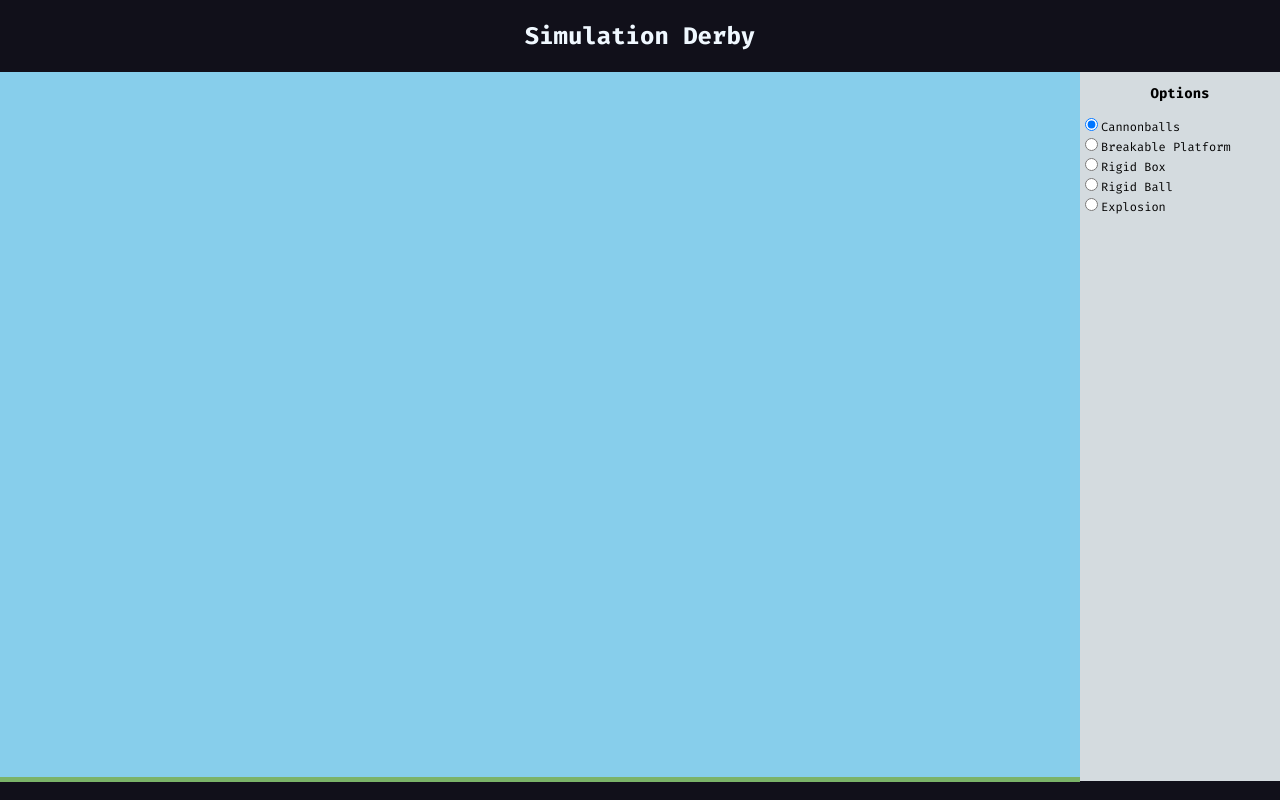
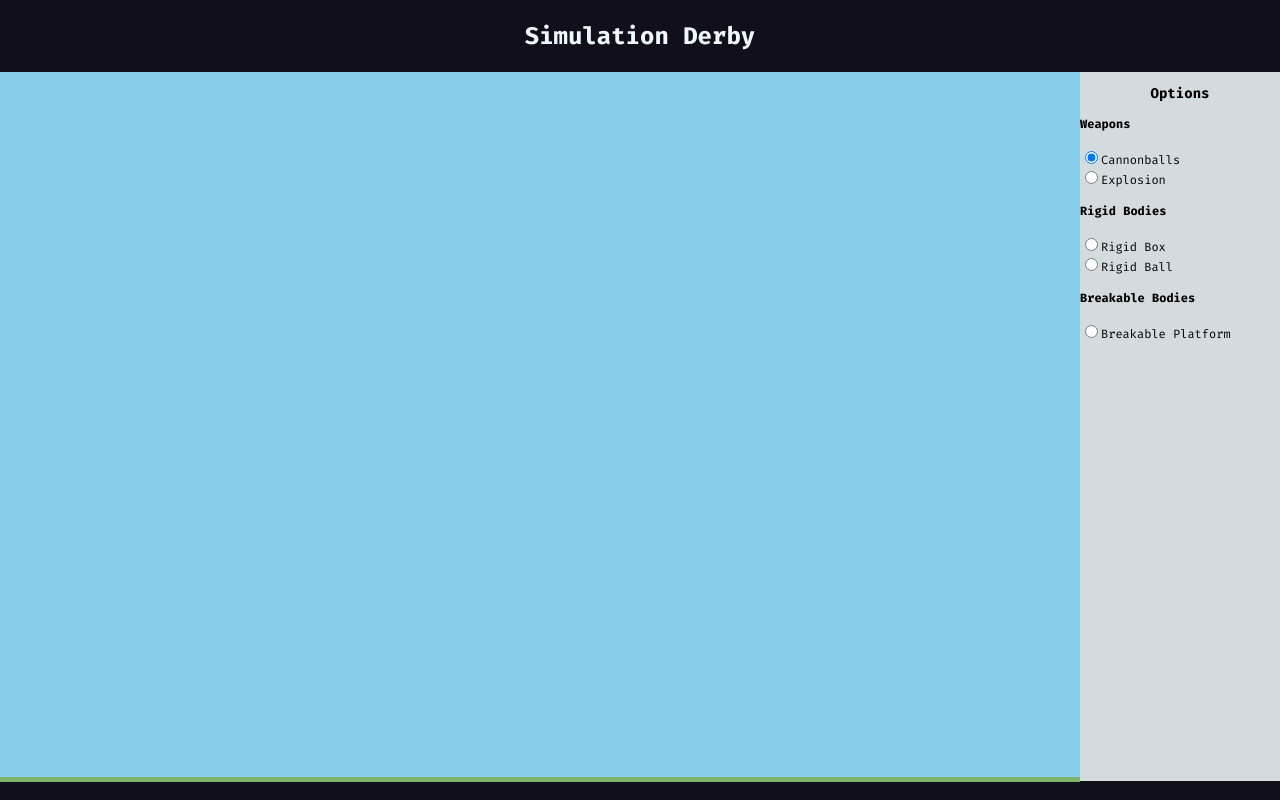
Before and after one commit to ProgrammerSahil/simulationDerby, a React (Vite) app: page / in a window 1280 px wide. Built offline with nearby package versions, Linux system fonts and the light colour scheme.

Commit message:
grouped them

```diff
--- a/src/App.tsx
+++ b/src/App.tsx
@@ -166,6 +166,9 @@ function App() {
       <div ref={containerRef} />
       <div className="optionsContainer">
         <h3>Options</h3>
+
+        <div>
+          <h4>Weapons</h4>
           <div>
             <input
               type="radio"
@@ -181,13 +184,17 @@ function App() {
             <input
               type="radio"
               name="tool"
-              id="breakablePlatform"
-              value="breakablePlatform"
-              checked={selectedTool === "breakablePlatform"}
+              id="explosion"
+              value="explosion"
+              checked={selectedTool === "explosion"}
               onChange={handleToolChange}
             />
-            <label htmlFor="breakablePlatform">Breakable Platform</label>
+            <label htmlFor="explosion">Explosion</label>
           </div>
+        </div>
+
+        <div>
+          <h4>Rigid Bodies</h4>
           <div>
             <input
               type="radio"
@@ -210,16 +217,21 @@ function App() {
             />
             <label htmlFor="rigidBall">Rigid Ball</label>
           </div>
+        </div>
+
+        <div>
+          <h4>Breakable Bodies</h4>
           <div>
             <input
               type="radio"
               name="tool"
-              id="explosion"
-              value="explosion"
-              checked={selectedTool === "explosion"}
+              id="breakablePlatform"
+              value="breakablePlatform"
+              checked={selectedTool === "breakablePlatform"}
               onChange={handleToolChange}
             />
-            <label htmlFor="explosion">Explosion</label>
+            <label htmlFor="breakablePlatform">Breakable Platform</label>
+          </div>
         </div>
       </div>
     </div>
```
Lines whose indentation alone changed are shown as unchanged.
